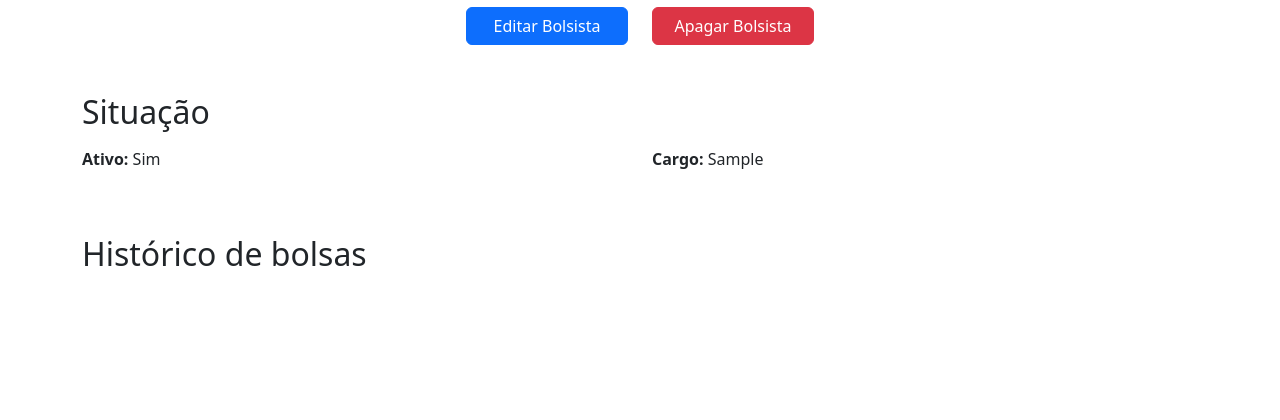
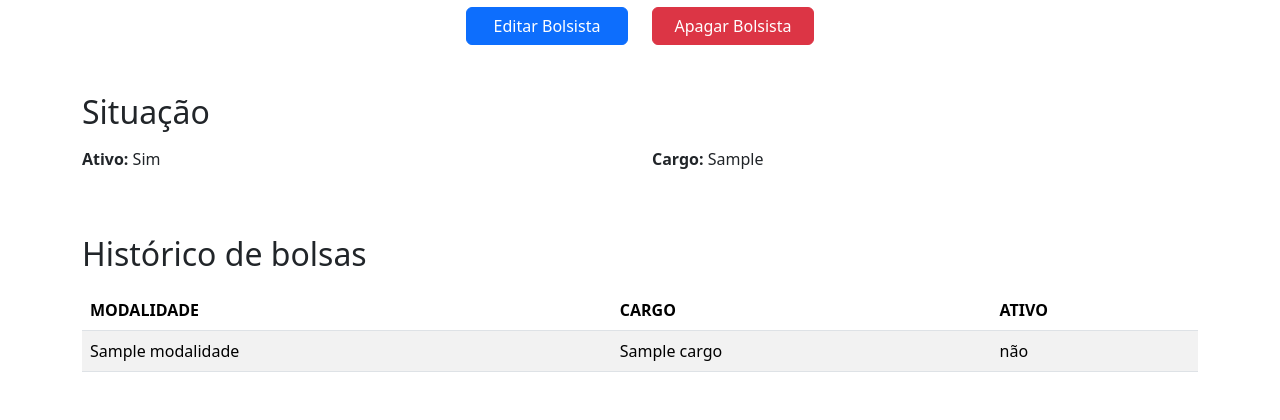
Before and after one commit to GTI-SESPB/bolsistas, a Python web app: template src/templates/bolsistas/visualizar.html in a window 1280 px wide. Shown: the part 835-1255 px from the top of the page. Before the commit the page ends 1101 px from the top, so only its background shows below. Run offline with Jinja, Linux system fonts and the light colour scheme; the template is opened without the code that fills it: most values are stand-ins (such as "Sample title", 1, 10 or a date in 2020).

Commit message:
feat: historico de bolsas de um bolsista

```diff
--- a/src/templates/bolsistas/visualizar.html
+++ b/src/templates/bolsistas/visualizar.html
@@ -135,6 +135,26 @@
 </div>
 <div class="mt-5">
   <h2>Histórico de bolsas</h2>
+  <table class="table table-striped mt-3">
+    <thead>
+      <tr>
+        <th scope="col">MODALIDADE</th>
+        <th scope="col">CARGO</th>
+        <th scope="col">ATIVO</th>
+      </tr>
+    </thead>
+    <tbody>
+      {% for bolsa in bolsas %}
+      <tr>
+        <td scope="col">{{ bolsa.bolsa.modalidade }}</td>
+        <td scope="col">{{ bolsa.bolsa.cargo }}</td>
+        <td scope="col">
+          {% if bolsa.ativa %}sim{% else %}não{% endif %}
+        </td>
+      </tr>
+      {% endfor %}
+    </tbody>
+  </table>
 </div>
 <!-- dados da bolsa -->
 {% endblock content %}
```
